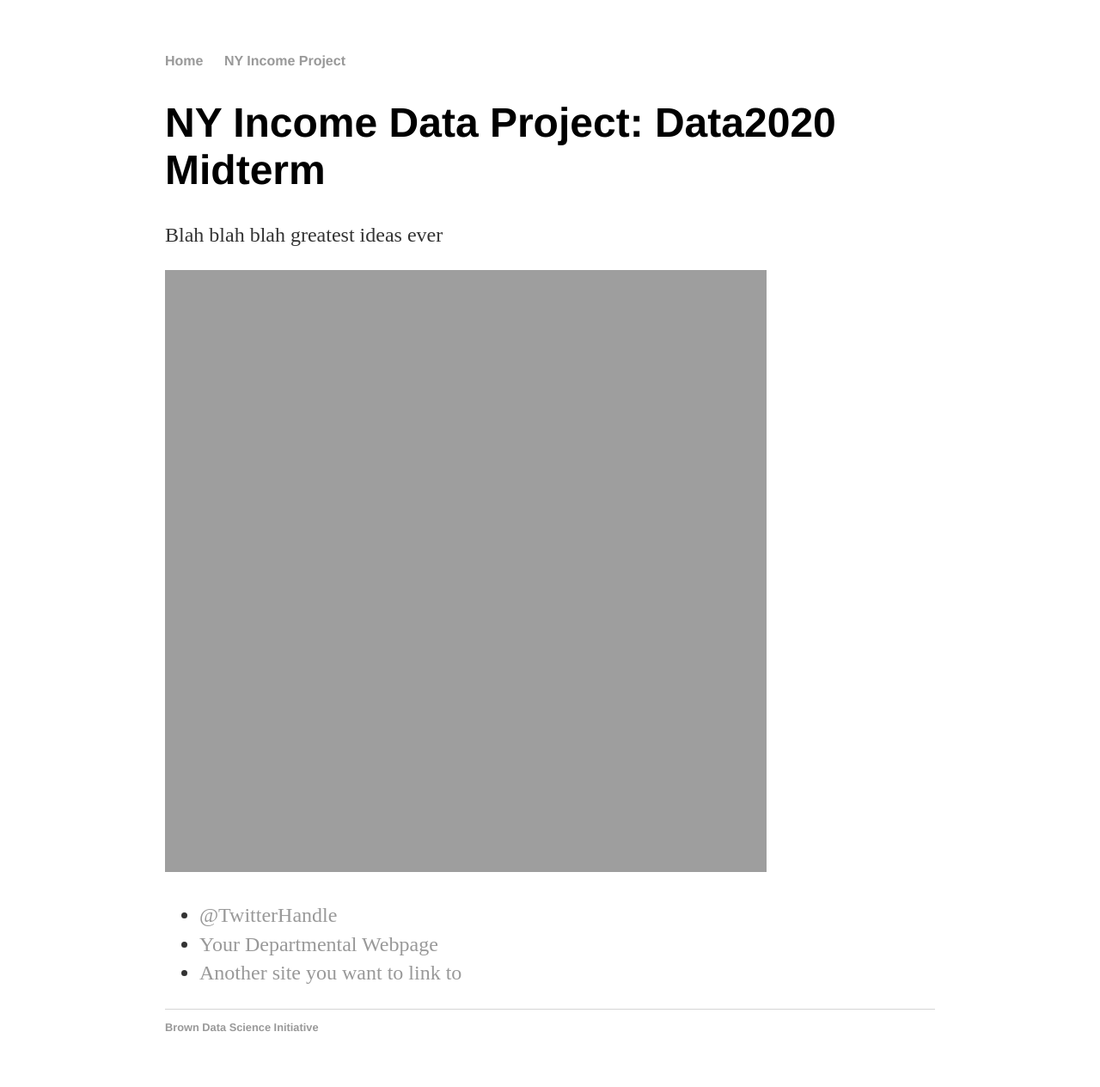
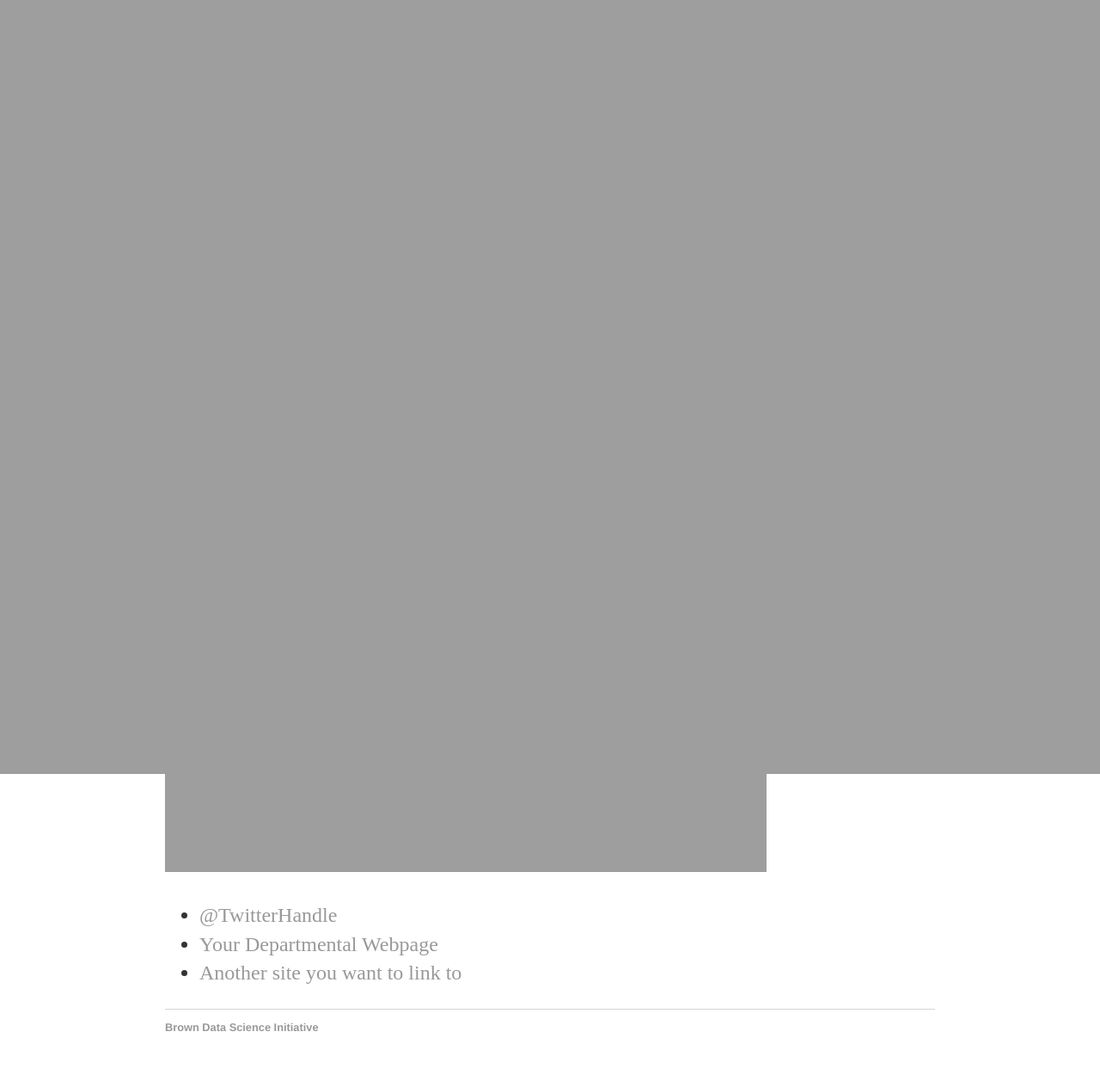
Before and after one commit to bgodd/bgodd.github.io, a Jekyll site: the page built from NYIncome/index.html, in a window 1280 px wide. Shown: the whole page at 86% size. Built offline with Jekyll 4.4.1, drawn with Linux system fonts in a browser that asks for light colours.

Commit message:
interactive map

```diff
--- a/NYIncome/index.html
+++ b/NYIncome/index.html
@@ -7,6 +7,7 @@
 			<h1>NY Income Data Project: Data2020 Midterm</h1>
 			<p>Blah blah blah greatest ideas ever</p>
 			<p><iframe width="700" height="700" src="https://bgodd.github.io/NYIncome/interactive-median-household.html" frameborder="0" allowfullscreen></iframe></p>
+			<iframe src="https://bgodd.github.io/NYIncome/interactive-median-household.html" frameborder="0" style="overflow:hidden;overflow-x:hidden;overflow-y:hidden;height:100%;width:100%;position:absolute;top:0px;left:0px;right:0px;bottom:0px" height="100%" width="100%"></iframe>
 
 			<ul class="contacts">
 				<li><a href="#">@TwitterHandle</a></li>
```
